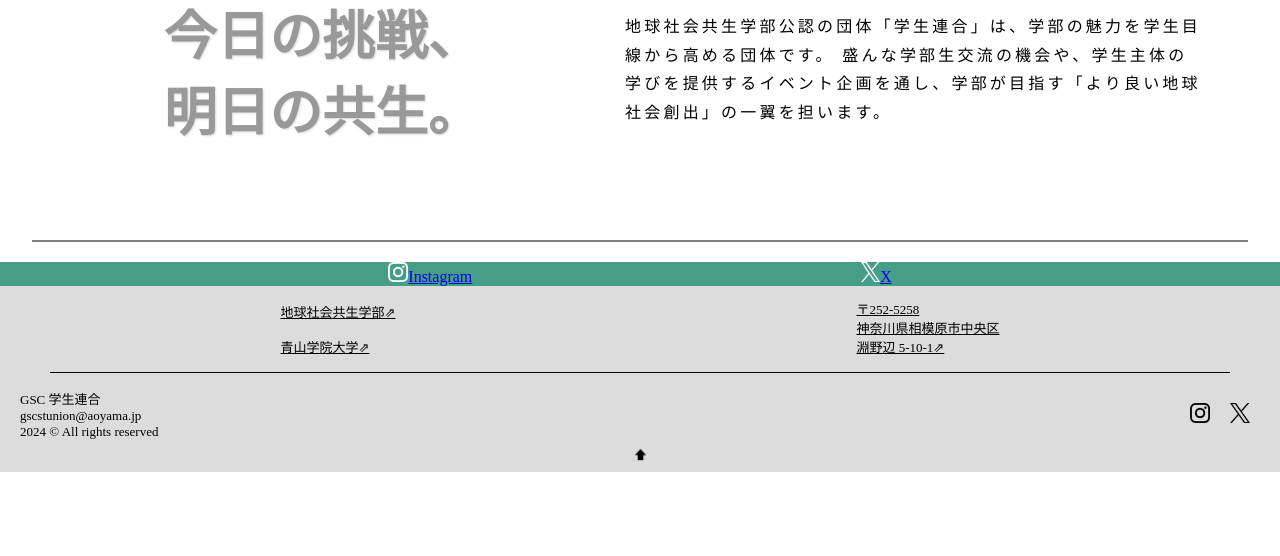
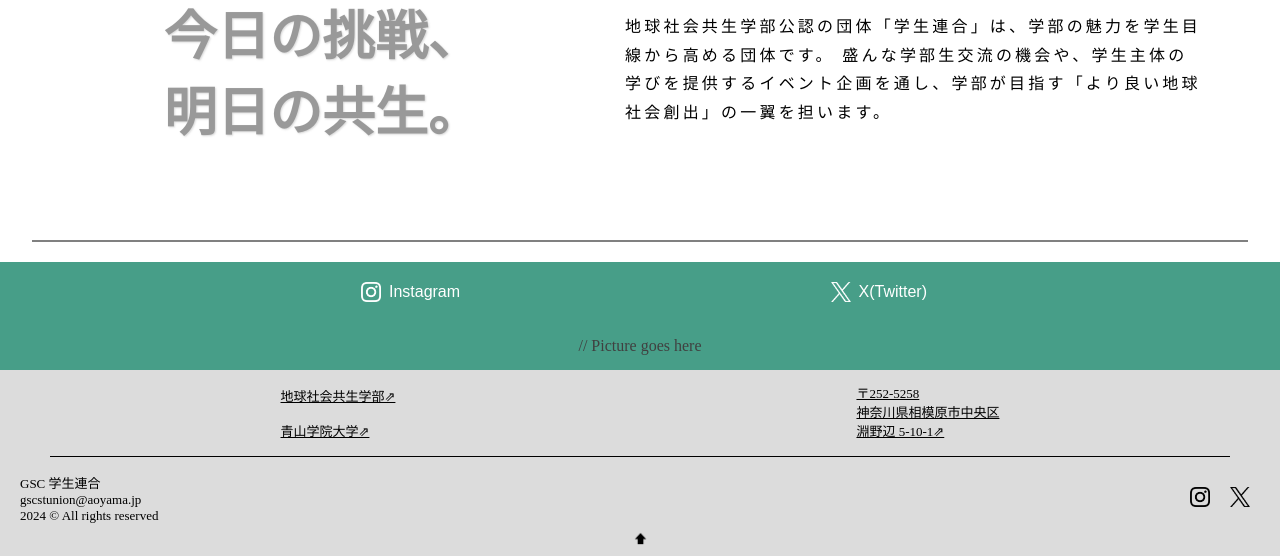
Before and after one commit to Raymondoor/gscstunion_webpage, a PHP site: page / in a window 1280 px wide. Shown: the part 369-925 px from the top of the page. Before the commit the page ends 841 px from the top, so only its background shows below. Run offline with PHP 8.4, Linux system fonts and the light colour scheme; some web fonts are replaced.

Commit message:
socialpage-container

```diff
--- a/assets/css/style.css
+++ b/assets/css/style.css
@@ -229,10 +229,37 @@ main {
         #socialpagenav {
             display: flex;
             justify-content: space-evenly;
-        }
+            align-items: center;
+            list-style-type: none;
+            .spn-container {
+                padding: 10px;
+                margin: 10px 0;
 
-        .socialpagelogo {
-            height: 20px;
+            }
+                a {
+                    display: flex;
+                    justify-content: space-evenly;
+                    align-items: center;
+                    text-decoration: none;
+                    color: white;
+                    font-family: Arial, Helvetica, sans-serif;
+                    font-weight: lighter;
+                }
+
+                .socialpagelogo {
+                    height: 20px;
+                    padding: 0 8px;
+
+                }
+            }
+
+        #socialpost {
+            color: hsl(0, 0%, 25%);
+            text-decoration: none;
+            padding: 15px 5px;
+            margin: 0;
+            display: block;
+            text-align: center;
         }
     }
 
--- a/assets/js/index.js
+++ b/assets/js/index.js
@@ -1,4 +1,5 @@
-import { updateDisplay } from "./sort-article.js";
+import { updateDisplay } from "./lib/sort-article.js";
+
 document.addEventListener('DOMContentLoaded', function() {
 
     // When the user clicks on the button, scroll to the top of the document
--- a/index.php
+++ b/index.php
@@ -27,10 +27,17 @@ include "{$dir_back}backend/app/views/header.php";
         <hr>
         <div id="socialpage">
             <div id="socialpagenav">
-                <a href="<?php echo $Instagram; ?>" target="_blank" title="Instagram">
-                <img src="<?php echo $dir_back; ?>assets/images/icon/WInstagram.png" alt="Instagram" class="socialpagelogo">Instagram</a>
-                <a href="<?php echo $X; ?>" target="_blank" title="Instagram">
-                <img src="<?php echo $dir_back; ?>assets/images/icon/WX.png" alt="Instagram" class="socialpagelogo">X</a>
+                <div class="spn-container">
+                    <a href="<?php echo $Instagram; ?>" target="_blank" title="Instagram">
+                    <img src="<?php echo $dir_back; ?>assets/images/icon/WInstagram.png" alt="Instagram" class="socialpagelogo">Instagram</a>
+                </div>
+                <div class="spn-container">
+                    <a href="<?php echo $X; ?>" target="_blank" title="Instagram">
+                    <img src="<?php echo $dir_back; ?>assets/images/icon/WX.png" alt="Instagram" class="socialpagelogo">X(Twitter)</a>
+                </div>
+            </div>
+            <div id="socialpost">
+            // Picture goes here
             </div>
         </div>
     </main>
```
Also changed, not shown: assets/js/lib/sort-article.js (renamed from assets/js/sort-article.js).
